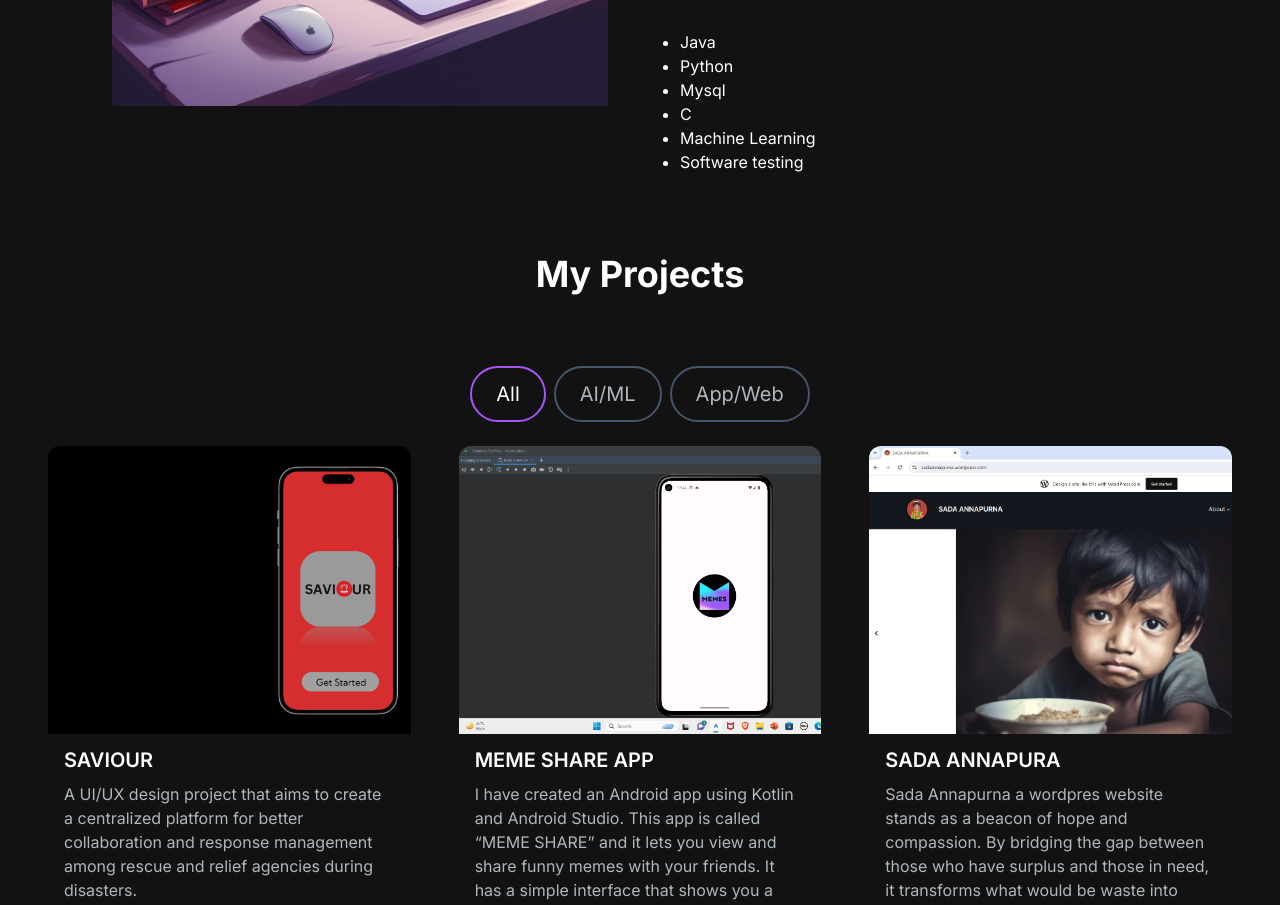
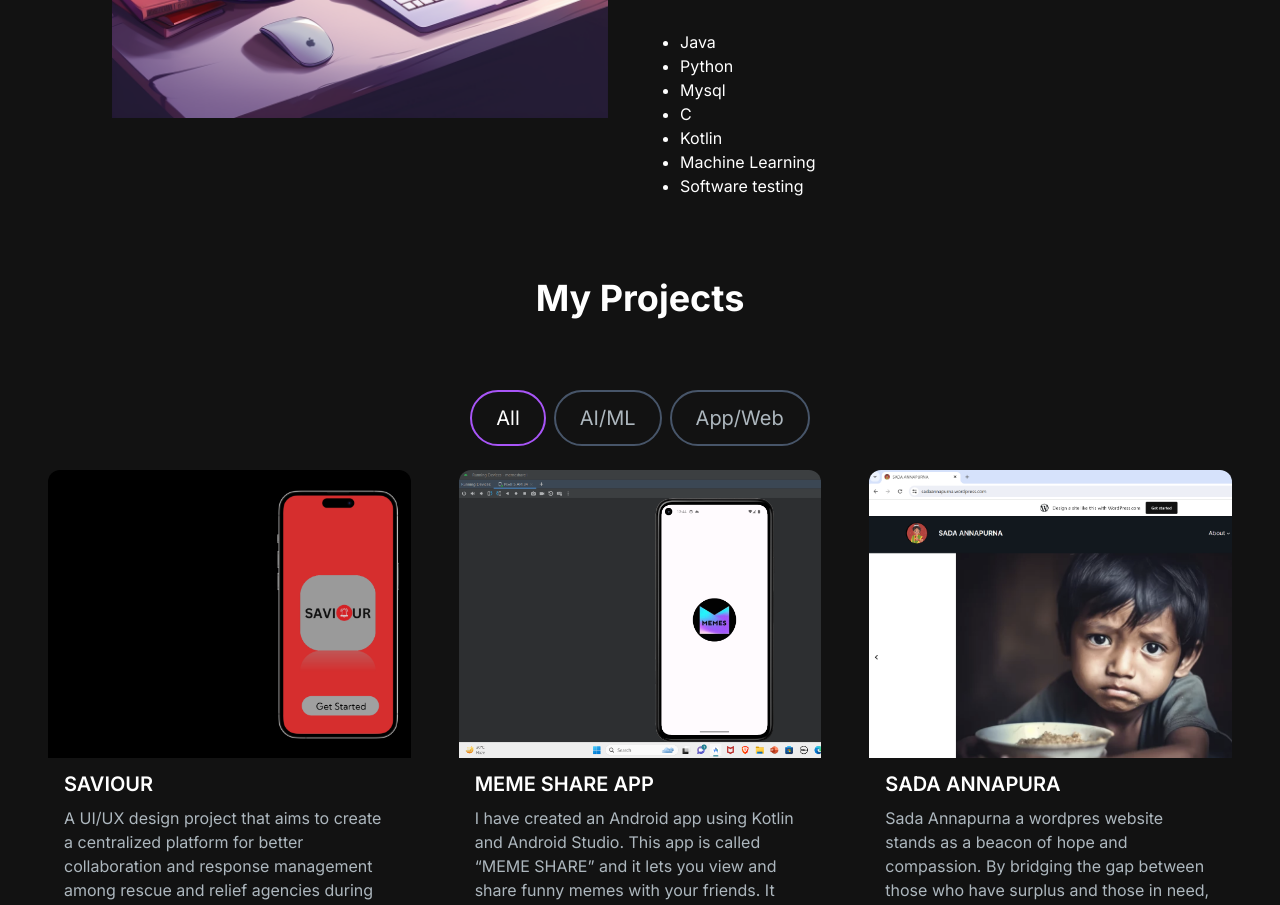
Before and after one commit to Navadeepaluvoju/Navadeepaluvoju, a Next.js app: page / in a window 1280 px wide. Shown: the part 1460-2365 px from the top of the page. Built offline with nearby package versions, Linux system fonts and the light colour scheme.

Commit message:
Update AboutSection.jsx

```diff
--- a/src/app/components/AboutSection.jsx
+++ b/src/app/components/AboutSection.jsx
@@ -13,6 +13,7 @@ const TAB_DATA = [
         <li>Python</li>
         <li>Mysql</li>
         <li>C</li>
+         <li>Kotlin</li>
         <li>Machine Learning</li>
         <li>Software testing </li>
 
```
